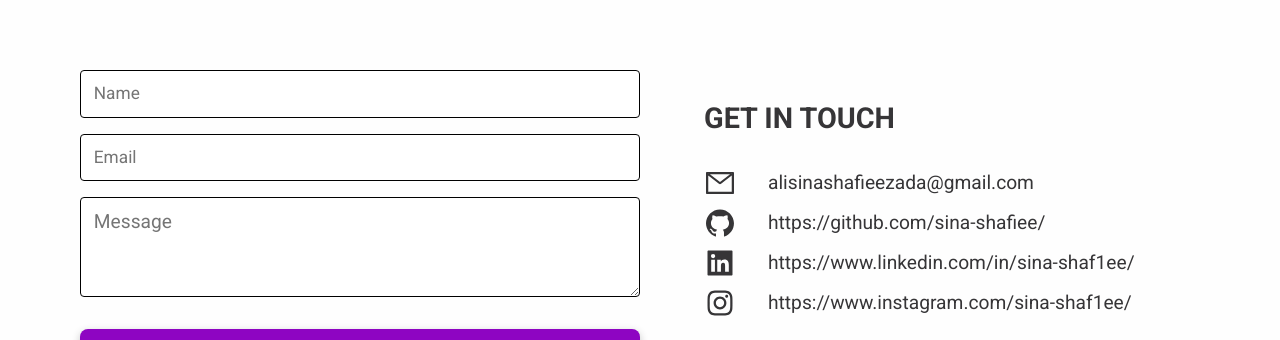
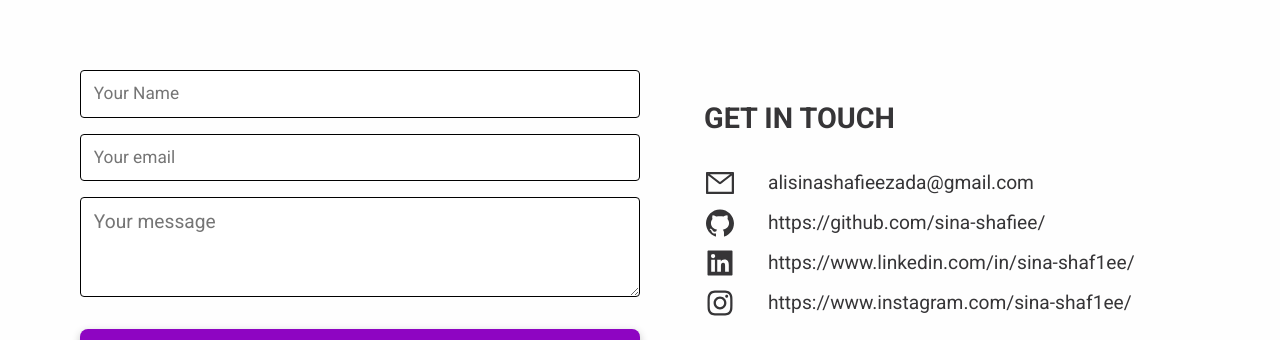
Before and after one commit to Sina-shafiee/sina-shafiee, a React (Vite) app: page /contact in a window 1280 px wide. Shown: the part 331-671 px from the top of the page. Built offline with nearby package versions, Linux system fonts and the light colour scheme.

Commit message:
small css fix

```diff
--- a/src/components/ContactForm.jsx
+++ b/src/components/ContactForm.jsx
@@ -47,21 +47,19 @@ const ContactForm = () => {
   return (
     <StyledForm ref={form} onSubmit={sendEmail}>
       <InputControl>
-        {/* <label htmlFor='user_name'>Your name</label> */}
         <input
           required
           minLength={4}
           maxLength={20}
           type='text'
-          placeholder='Name'
+          placeholder='Your Name'
           id='user_name'
           name='user_name'
         />
       </InputControl>
       <InputControl>
-        {/* <label htmlFor='user_email'>Your email</label> */}
         <input
-          placeholder='Email'
+          placeholder='Your email'
           type='email'
           id='user_email'
           name='user_email'
@@ -69,12 +67,11 @@ const ContactForm = () => {
         />
       </InputControl>
       <InputControl>
-        {/* <label htmlFor='name'>Your Message</label> */}
         <textarea
           required
           minLength={20}
           maxLength={100}
-          placeholder='Message'
+          placeholder='Your message'
           name='message'
           id='message'
         ></textarea>
--- a/src/utils/activeLinkStyle.js
+++ b/src/utils/activeLinkStyle.js
@@ -1,3 +1,3 @@
 export default (theme) => {
-  return theme === 'dark' ? { color: '#42C2FF' } : { color: '#8E05C2' };
+  return theme === 'dark' ? { color: '#0096FF' } : { color: '#8E05C2' };
 };
```
Also changed, not shown: 1 other file (tests, documents, lock files or other folders).
